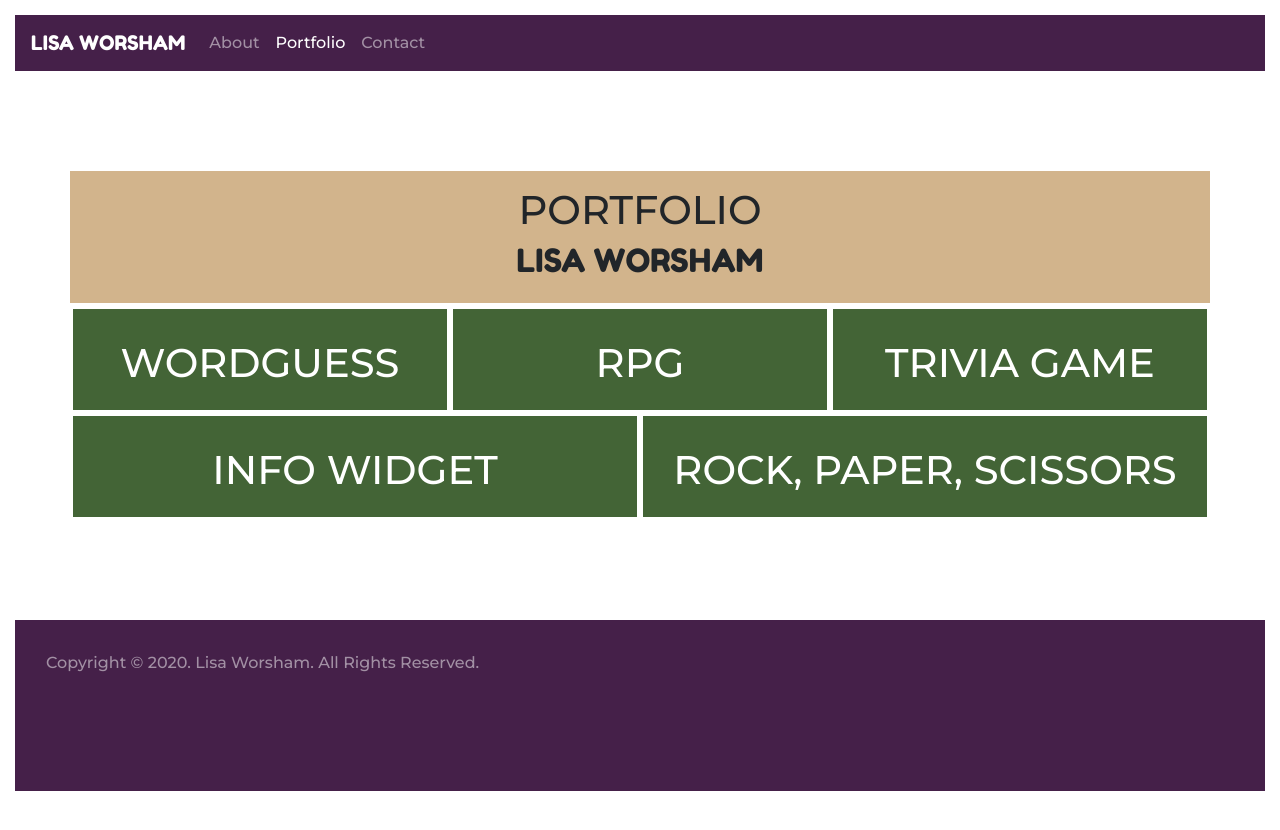
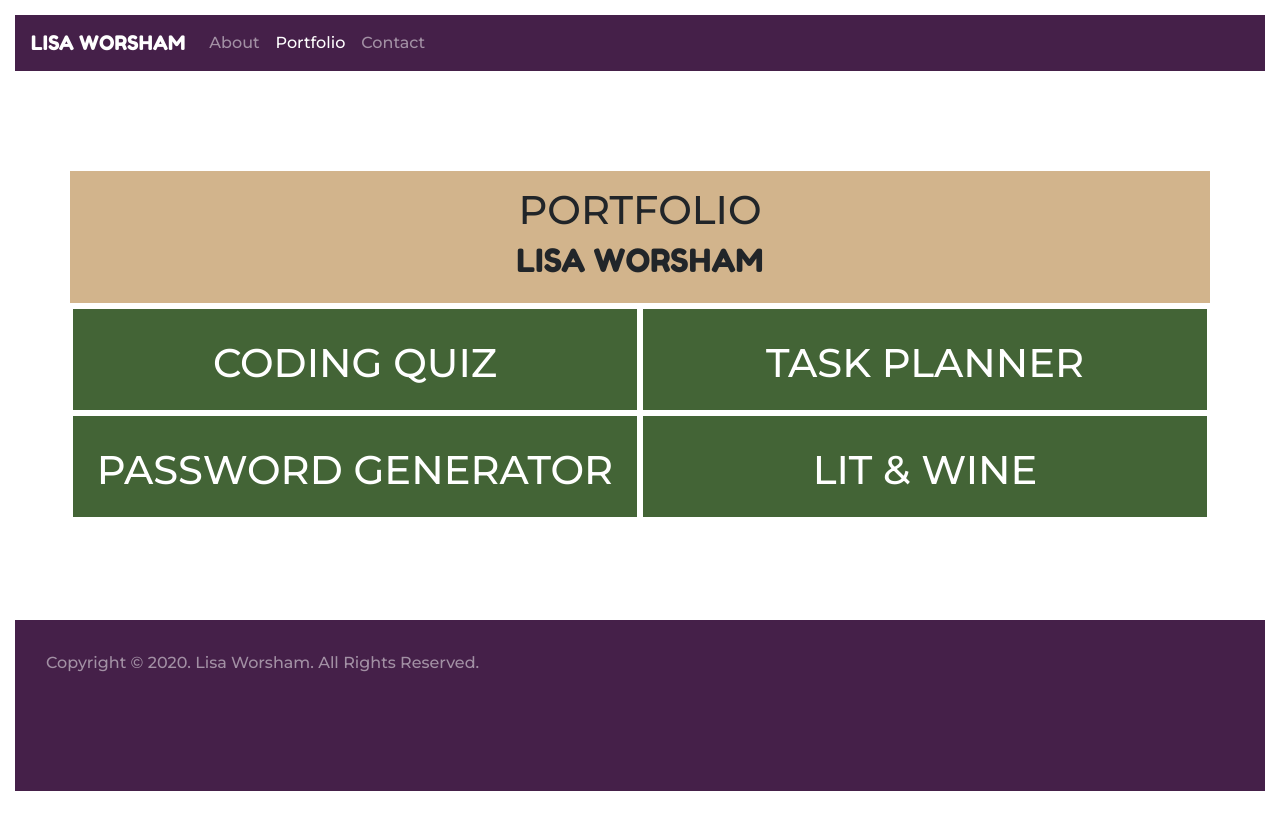
Before and after one commit to lisaworsham/Portfolio, a plain HTML site: page portfolio.html in a window 1280 px wide. Drawn offline with nearby package versions, Linux system fonts and the light colour scheme.

Commit message:
updated about me with bio and added links to projects in portfolio

```diff
--- a/portfolio.html
+++ b/portfolio.html
@@ -40,23 +40,20 @@
             </div>
         </div>
         <div class="row">
-          <div class="col-lg-4 hunterGreen">
-            <h1><a href="#">WORDGUESS</a></h1>
-          </div>
-          <div class="col-lg-4 hunterGreen">
-            <h1><a href="#">RPG</a></h1>
-          </div>
-          <div class="col-lg-4 hunterGreen">
-            <h1><a href="#">TRIVIA GAME</a></h1>
-          </div>
+          <div class="col-lg-6 hunterGreen"><a href="https://lisaworsham.github.io/Coding-Quiz/" target="_blank">
+            <h1>CODING QUIZ</h1>
+          </div></a>
+          <div class="col-lg-6 hunterGreen"><a href="https://lisaworsham.github.io/Task-Planner/" target="_blank">
+            <h1>TASK PLANNER</h1>
+          </div></a>
         </div>
         <div class="row">
-          <div class="col-lg-6 hunterGreen">
-            <h1><a href="#">INFO WIDGET</a></h1>
-          </div>
-          <div class="col-lg-6 hunterGreen">
-            <h1><a href="#">ROCK, PAPER, SCISSORS</a></h1>
-          </div>
+          <div class="col-lg-6 hunterGreen"><a href="https://lisaworsham.github.io/Password-Generator/" target="_blank">
+            <h1>PASSWORD GENERATOR</h1>
+          </div></a>
+          <div class="col-lg-6 hunterGreen"><a href="https://lisaworsham.github.io/Lit-Wine/" target="_blank">
+            <h1>LIT & WINE</h1>
+          </div></a>
         </div>
       </div>
 
```
Also changed, not shown: index.html (+2 -1 lines).
